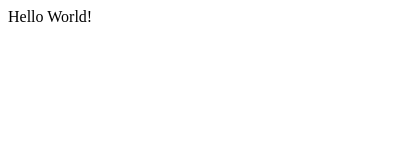
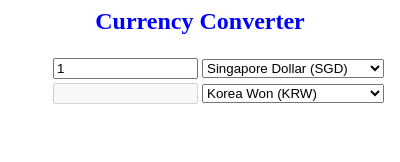
Before and after one commit to GIPSSG/exchange_rate, a browser extension: page popup.html in a window 400 px wide. Drawn offline with Linux system fonts and the light colour scheme.

Commit message:
add css and js

```diff
--- /dev/null
+++ b/popup.css
@@ -0,0 +1,14 @@
+#box
+{
+  width:300px;
+  height:150px;
+  margin:0px auto;
+}
+h2{
+  text-align: center;
+  color: blue;
+}
+table
+{
+  margin:0px auto
+}
--- a/popup.html
+++ b/popup.html
@@ -1,4 +1,34 @@
 <html>
-    <header></header>
-    <body>Hello World!</body>
+    <head>
+        <title> Currency Converter</title>
+        <link rel="stylesheet" type="text/css" href="popup.css">
+    </head>
+    <body>
+        <div id="box" >
+        <h2> Currency Converter</h2>
+        <table>
+            <tr><td><input id="fromAmount" type="text" size="15" value="1" onkeyup="convert();"/></td>
+            <td>
+                <select id="from" onchange="convert();">
+                <option value="USD">United States Dollar (USD)</option>
+                <option value="SGD" selected>Singapore Dollar (SGD)</option>
+                <option value="KRW">Korean Won (KRW)</option
+                </select>
+            </td>
+            </tr>
+            <tr><td><input id="toAmount" type="text" size="15" disabled/></td>
+            <td>
+                <select id="to" onchange="convertCurrency();">
+                <option value="USD"> United States Dollar (USD)</option>
+                <option value="SGD"> Singapore Dollar (SGD)</option>
+                <option value="KRW" selected> Korea Won (KRW)</option
+                </select>
+            </td>
+            </tr>
+
+        </table>
+        </div>
+        <script src="popup.js"></script>
+
+    </body>
 </html>
--- /dev/null
+++ b/popup.js
@@ -0,0 +1,33 @@
+var rates = [1.3662, 1130.30, 827.23];
+
+var USDSGD = rates[0];
+var USDKRW = rates[1];
+var SGDKRW = rates[2];
+
+var result = 0;
+
+var fromCcy = document.getElementById('from')
+var fromAmt = document.getElementById('fromAmount')
+var toCcy = document.getElementById('to')
+var toAmount = document.getElementById('toAmount')
+
+function convert(){
+  if(fromCcy.value == 'USD' && toCcy.value == 'SGD') {
+    result = fromAmt.value * USDSGD;
+  } else if (fromCcy.value == 'SGD' && toCcy == 'USD'){
+    result = fromAmt.value / USDSGD;
+  } else if (fromCcy.value == 'USD' && toCcy.value == 'KRW'){
+    result = fromAmt.value * USDKRW;
+  } else if (fromCcy.value == 'KRW' && toCcy.value == 'USD'){
+    result = fromAmt.value / USDKRW;
+  } else if (fromCcy.value == 'SGD' && toCcy.value == 'KRW'){
+    result = fromAmt.value * SGDKRW;
+  } else if (fromCcy.value == 'KRW' && toCcy.value == 'SGD'){
+    result = fromAmt.value / SGDKRW;
+  } else {
+    alert("Invalid input");
+  }
+
+  toAmount.value = result;
+  return result
+}
```
